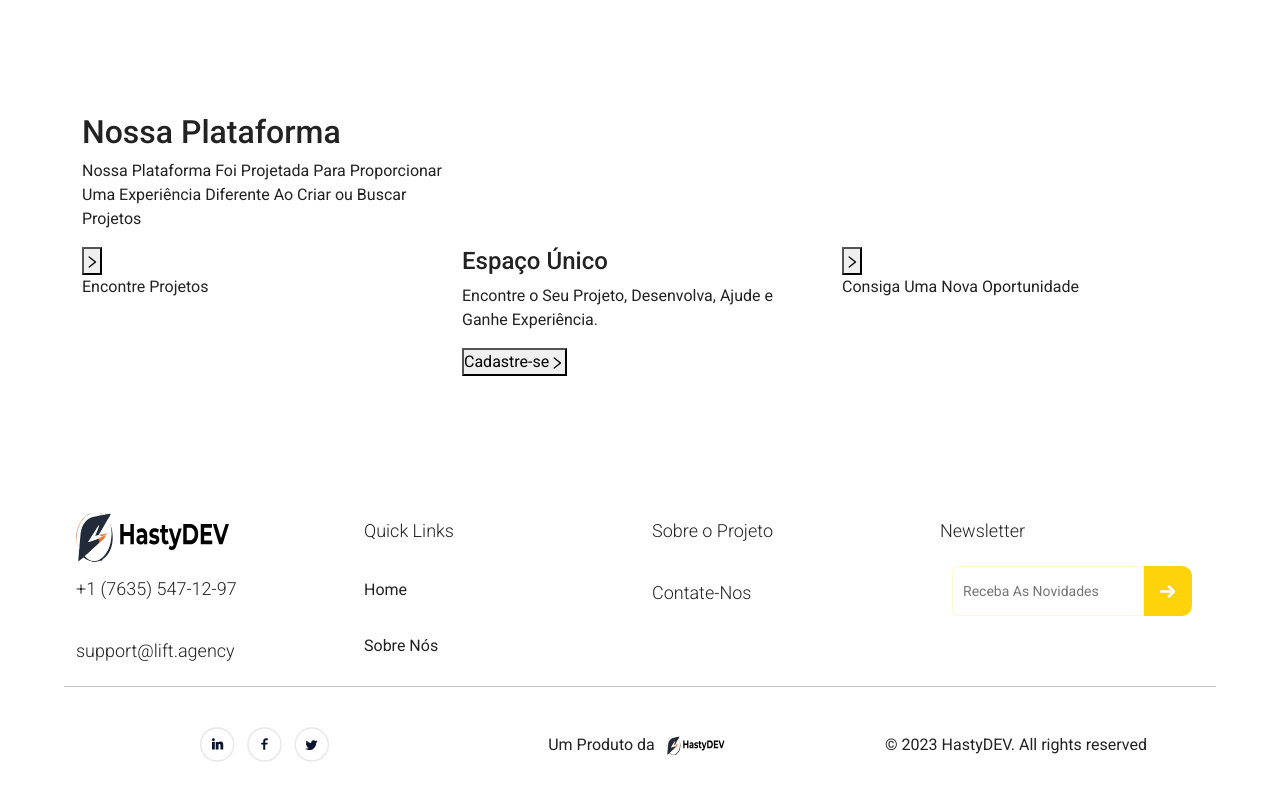
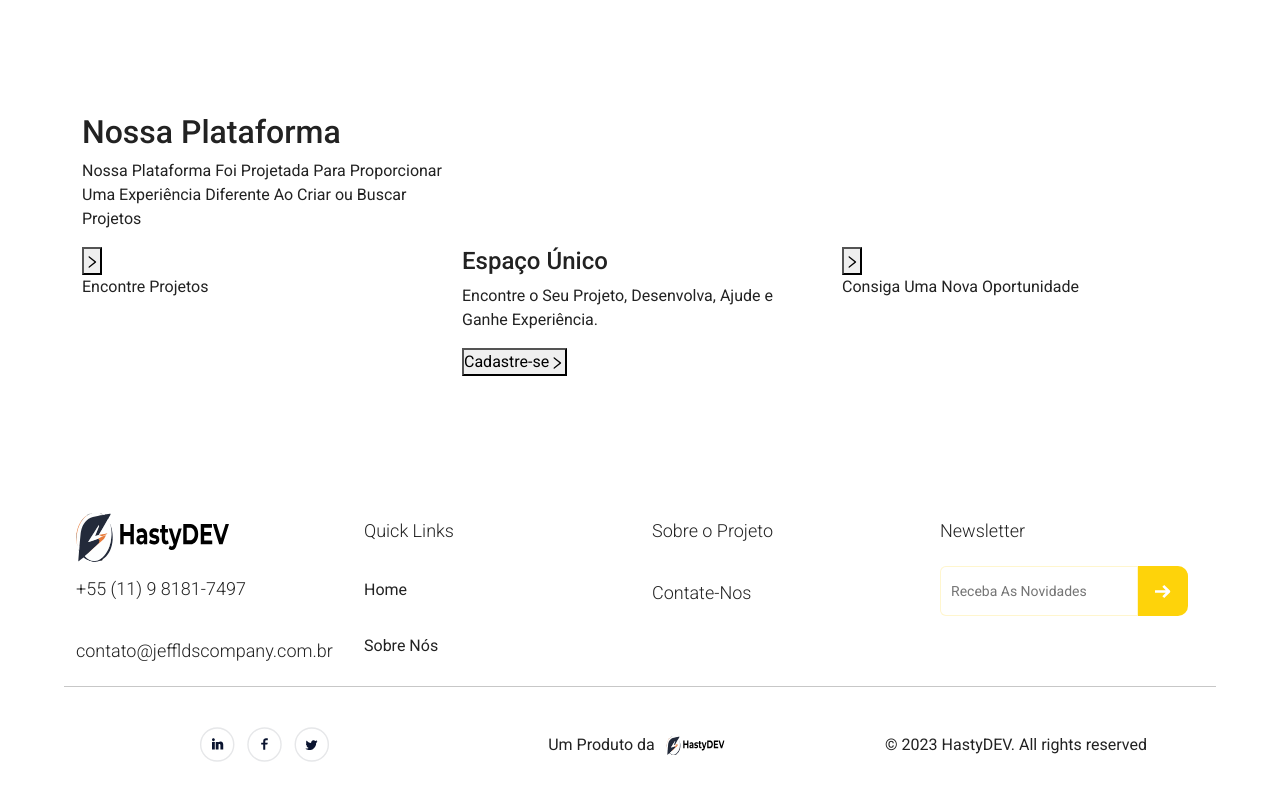
Before and after one commit to Hasty-DEV/HastyDEV, a React (Vite) app in the folder frontend/: page /project in a window 1280 px wide. Shown: the part 1206-2006 px from the top of the page. Built offline with nearby package versions, Linux system fonts and the light colour scheme.

Commit message:
Ajeitando Links no footer

```diff
--- a/frontend/src/layout/Footer/Footer.styles.ts
+++ b/frontend/src/layout/Footer/Footer.styles.ts
@@ -30,6 +30,7 @@ color:${props => props.theme.colors.text};
   font-weight: 300;
   line-height: 3;
   word-wrap: break-word;
+
 `;
 
 export const Button = styled.button`
@@ -55,3 +56,8 @@ line-height: normal;
 padding: 10px
 
 `;
+
+
+export const NewsletterDiv = styled.div`
+  padding-left: 0px;
+`;
--- a/frontend/src/layout/Footer/Footer.tsx
+++ b/frontend/src/layout/Footer/Footer.tsx
@@ -1,21 +1,30 @@
-import { StyledLink,SubTitle, Title, Button, FooterStyled, Decoration } from './Footer.styles';
-import LogoDark from '../../assets/LogoDark.svg';
-import LogoLight from '../../assets/LogoLight.svg';
+import {
+  StyledLink,
+  SubTitle,
+  Title,
+  Button,
+  FooterStyled,
+  Decoration,
+  NewsletterDiv,
+} from "./Footer.styles";
+import LogoDark from "../../assets/LogoDark.svg";
+import LogoLight from "../../assets/LogoLight.svg";
 
-import { Row, Col, Container } from 'react-bootstrap';
+import { Row, Col, Container } from "react-bootstrap";
 import { ThemeContext } from "styled-components";
 import { useContext } from "react";
-import setaButton from '../../assets/setaButton.svg'
-import SocialLinks from '../../assets/SocialLinks.svg'
-import SocialLinksDark from '../../assets/SocialLinksDark.svg'
+import setaButton from "../../assets/setaButton.svg";
+import SocialLinks from "../../assets/SocialLinks.svg";
+import SocialLinksDark from "../../assets/SocialLinksDark.svg";
 
 const Footer: React.FC = () => {
   const theme = useContext(ThemeContext);
   if (!theme) {
     return null;
   }
-  const ImgDarkLight = (theme.title) === 'light' ? LogoLight : LogoDark
-  const socialLinksDarkMode = (theme.title) === 'dark' ? SocialLinks : SocialLinksDark
+  const ImgDarkLight = theme.title === "light" ? LogoLight : LogoDark;
+  const socialLinksDarkMode =
+    theme.title === "dark" ? SocialLinks : SocialLinksDark;
   return (
     <FooterStyled>
       <Container fluid className="custom-mt-15percent">
@@ -26,8 +35,8 @@ const Footer: React.FC = () => {
               alt="Logo HastyDEV modo Light"
               className="mt-2"
             />
-            <Title>+1 (7635) 547-12-97</Title>
-            <Title>support@lift.agency</Title>
+            <Title>+55 (11) 9 8181-7497</Title>
+            <Title>contato@jeffldscompany.com.br</Title>
           </Col>
           <Col sm={3}>
             <Title>Quick Links</Title>
@@ -39,37 +48,37 @@ const Footer: React.FC = () => {
             </StyledLink>
           </Col>
           <Col sm={3}>
+            <StyledLink to="/project">
               <Title>Sobre o Projeto</Title>
+            </StyledLink>
+            <StyledLink to="/contact">
               <Title>Contate-Nos</Title>
+            </StyledLink>
           </Col>
-
           <Col sm={3}>
             <Title>Newsletter</Title>
             <div className="container text-center">
               <div className="row align-items-start">
-                <div className="col d-flex align-items-center">
-                  <Decoration placeholder='Receba As Novidades' />
+                <NewsletterDiv className="col d-flex align-items-center">
+                  <Decoration placeholder="Receba As Novidades" />
                   <Button>
-                    <img
-                      src={setaButton}
-                      alt="setaButton"
-                    />
+                    <img src={setaButton} alt="setaButton" />
                   </Button>
-                </div>
-                <div className="col d-flex justify-content-center">
-                </div>
+                </NewsletterDiv>
+                <div className="col d-flex justify-content-center"></div>
               </div>
             </div>
           </Col>
-
-
-          <hr className='linha' />
+          <hr className="linha" />
         </Row>
-
         <Container>
           <Row className="mt-4">
-            <Col sm={4} className="d-flex align-items-center justify-content-center  ">
-              <p><img
+            <Col
+              sm={4}
+              className="d-flex align-items-center justify-content-center  "
+            >
+              <p>
+                <img
                   src={socialLinksDarkMode}
                   alt="Logo HastyDEV modo Light"
                   width={135}
@@ -78,9 +87,13 @@ const Footer: React.FC = () => {
                 />
               </p>
             </Col>
-            <Col sm={4} className="d-flex align-items-center justify-content-center">
+            <Col
+              sm={4}
+              className="d-flex align-items-center justify-content-center"
+            >
               <p>
-                Um Produto da <img
+                Um Produto da{" "}
+                <img
                   src={ImgDarkLight}
                   alt="Logo HastyDEV modo Light"
                   width={73}
@@ -88,15 +101,16 @@ const Footer: React.FC = () => {
                 />
               </p>
             </Col>
-            <Col sm={4} className="d-flex align-items-center justify-content-center">
+            <Col
+              sm={4}
+              className="d-flex align-items-center justify-content-center"
+            >
               <p>© 2023 HastyDEV. All rights reserved</p>
             </Col>
           </Row>
         </Container>
-
       </Container>
     </FooterStyled>
   );
-
-}
+};
 export default Footer;
--- a/frontend/src/layout/Header/Header.styles.ts
+++ b/frontend/src/layout/Header/Header.styles.ts
@@ -5,7 +5,6 @@ export const Container = styled.div`
 `;
 
 export const ButtonsHeader = styled.div`
-
     hr {
         display: none;
     }
```
Lines whose indentation alone changed are shown as unchanged.
